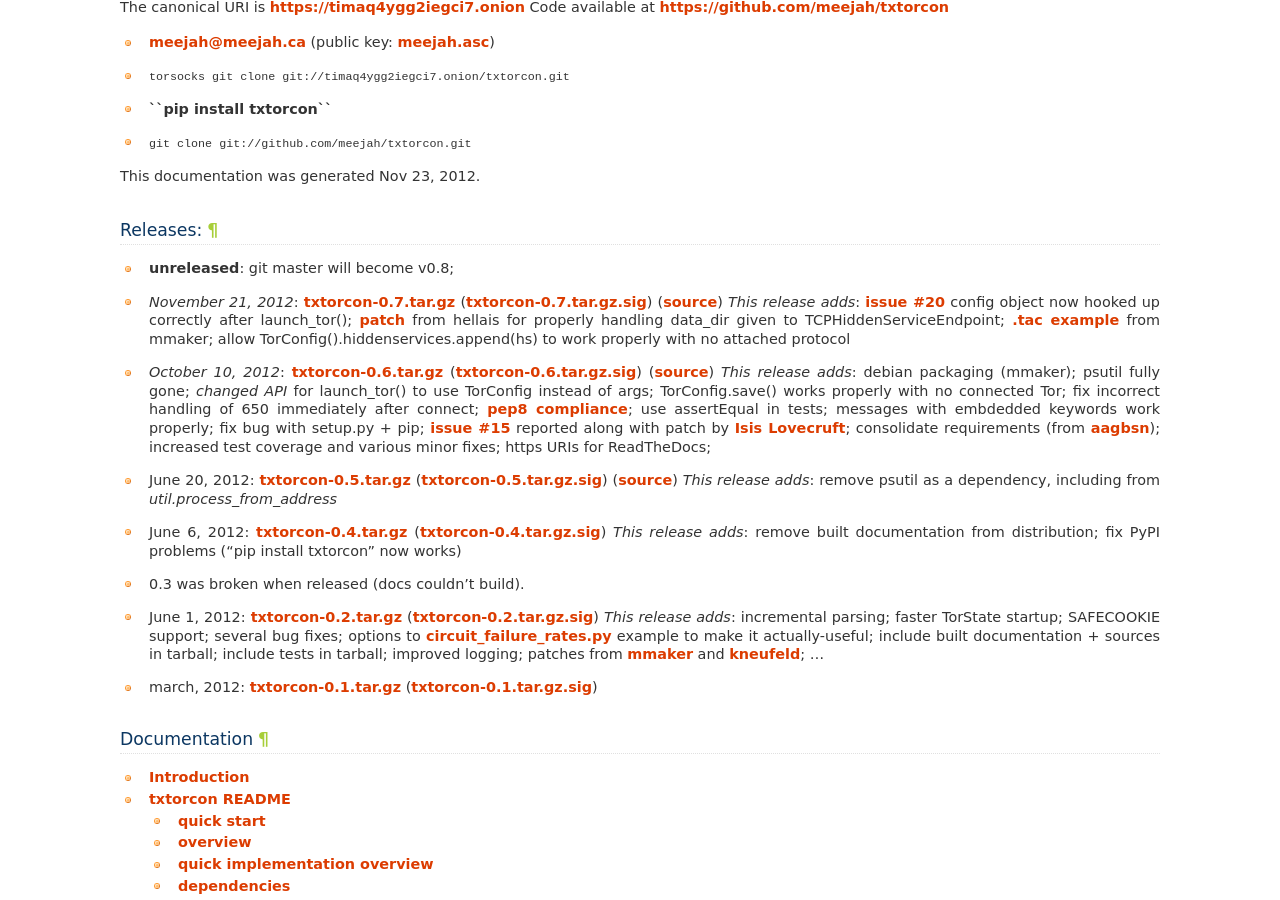
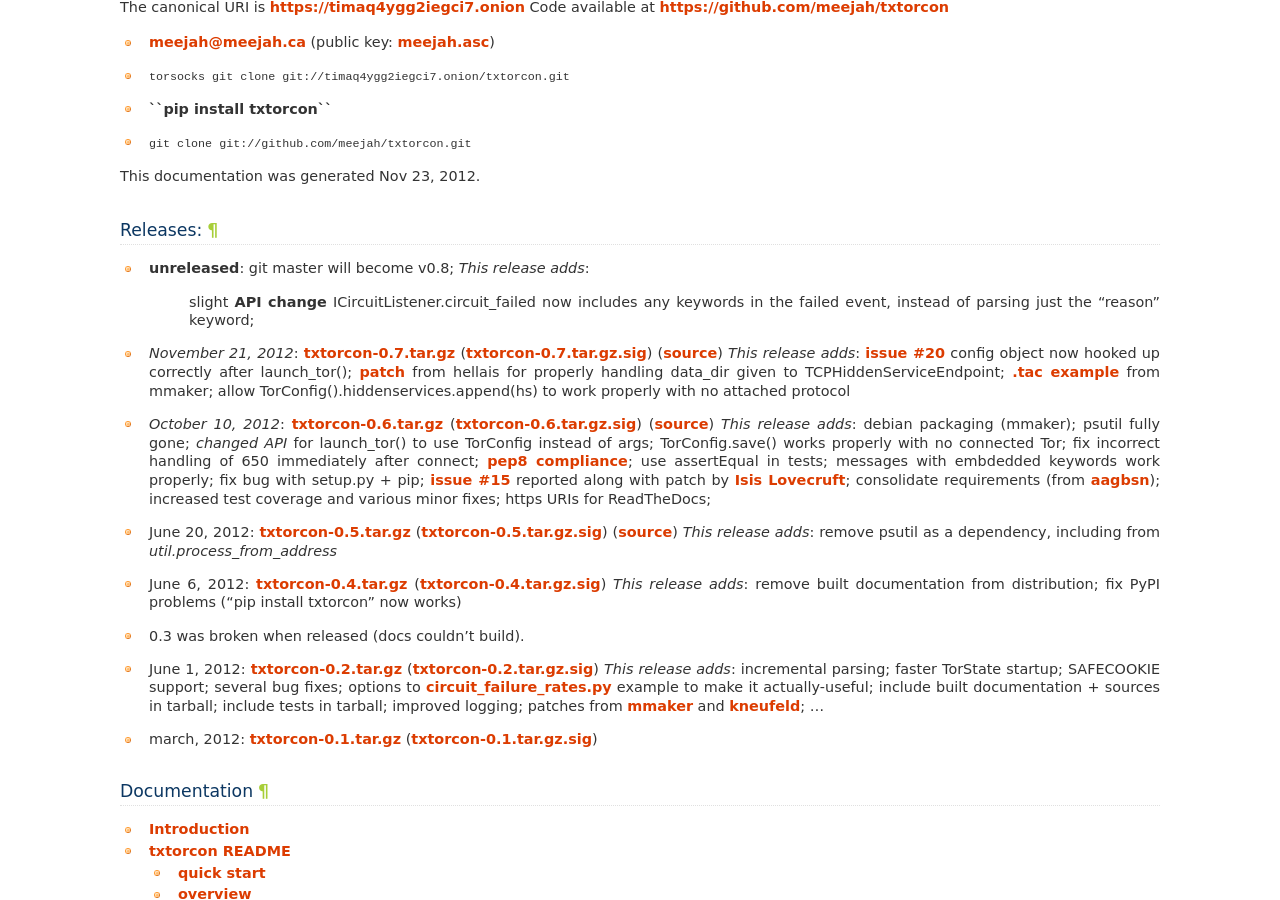
Before and after one commit to meejah/txtorcon, a Sphinx documentation site: the page built from docs/index.rst, in a window 1280 px wide and 900 px high, scrolled down 808 px. Built offline with Sphinx 7.4.7, drawn with Linux system fonts in a browser that asks for light colours.

```diff
--- a/docs/index.rst
+++ b/docs/index.rst
@@ -47,7 +47,8 @@ This documentation was generated |today|.
 
 Releases:
 ---------
-- **unreleased**: git master will become v0.8;
+- **unreleased**: git master will become v0.8; *This release adds*:
+   slight **API change** ICircuitListener.circuit_failed now includes any keywords in the failed event, instead of parsing just the "reason" keyword;
 
 - *November 21, 2012*: `txtorcon-0.7.tar.gz <https://timaq4ygg2iegci7.onion/txtorcon-0.7.tar.gz>`_ (`txtorcon-0.7.tar.gz.sig <https://timaq4ygg2iegci7.onion/txtorcon-0.7.tar.gz.sig>`_) (`source <https://github.com/meejah/txtorcon/tarball/v0.7>`_)
   *This release adds*:
```
